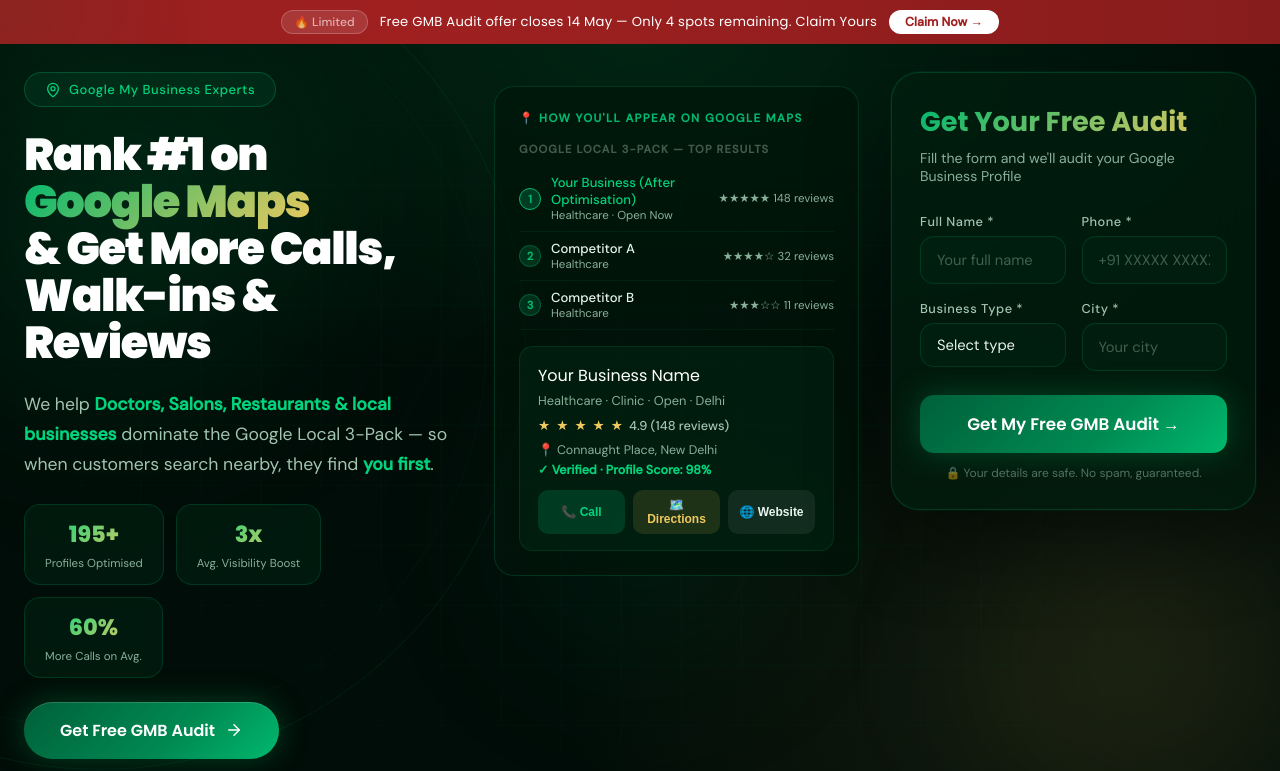
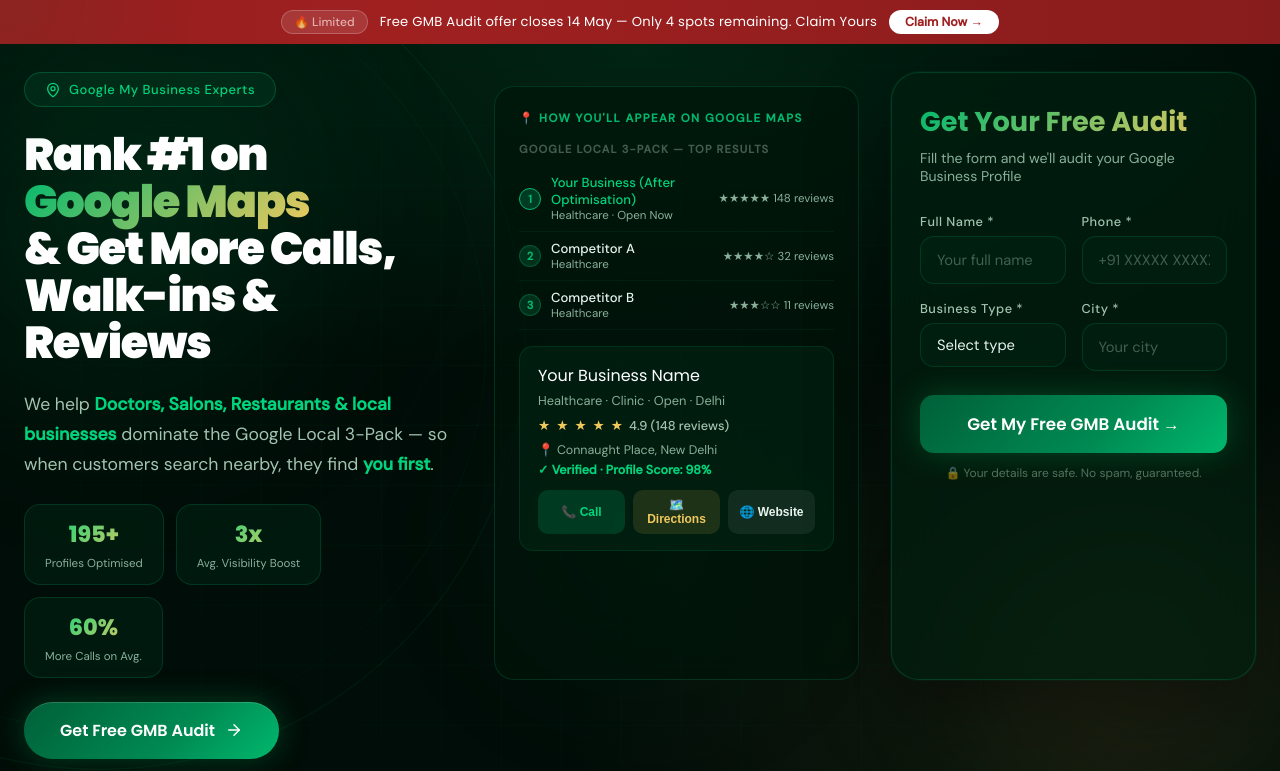
Before and after one commit to vineet0661/GMB_landing_page, a React (Vite) app: page / in a window 1280 px wide. Shown: the top 771 px of the page. Built offline with nearby package versions, Linux system fonts and the light colour scheme.

Commit message:
Update App.jsx
fixed card heights

```diff
--- a/src/App.jsx
+++ b/src/App.jsx
@@ -323,7 +323,7 @@ const globalCSS = `
   @keyframes ringPulse{0%{transform:scale(1);opacity:0.4;}100%{transform:scale(1.5);opacity:0;}}
   .gmb-hero-inner{position:relative;z-index:2;max-width:1400px;margin:0 auto;padding:28px 24px;width:100%;}
   .hero-grid{display:grid;gap:32px;align-items:start;}
-  @media(min-width:900px){.hero-grid{grid-template-columns:1.2fr 1fr 1fr;}}
+  @media(min-width:900px){.hero-grid{grid-template-columns:1.2fr 1fr 1fr;align-items:stretch;}}
   .gmb-hero h1{font-family:'Poppins',sans-serif;font-size:clamp(2.8rem,3.5vw,5rem);font-weight:900;line-height:1.05;letter-spacing:-0.03em;color:#fff;margin:24px 0;}
   .hero-sub{font-size:1.1rem;color:#a3c4b0;line-height:1.7;margin-bottom:24px;}
   .trust-row{display:flex;flex-wrap:wrap;gap:12px;margin-bottom:24px;}
@@ -336,7 +336,7 @@ const globalCSS = `
   .btn-whatsapp{display:inline-flex;align-items:center;gap:10px;background:rgba(37,211,102,0.12);border:1.5px solid rgba(37,211,102,0.35);color:#25d366;padding:16px 36px;border-radius:99px;font-family:'Poppins',sans-serif;font-weight:600;font-size:1rem;cursor:pointer;text-decoration:none;transition:background 0.2s,border-color 0.2s,transform 0.2s;}
   .btn-whatsapp:hover{background:rgba(37,211,102,0.2);border-color:rgba(37,211,102,0.6);transform:translateY(-2px);}
 
-  .form-card{background:rgba(0,30,15,0.7);border:1px solid rgba(0,180,110,0.22);backdrop-filter:blur(24px);border-radius:28px;padding:28px 28px;box-shadow:0 32px 80px rgba(0,0,0,0.4),0 0 0 1px rgba(0,180,110,0.08);text-align:left;}
+  .form-card{background:rgba(0,30,15,0.7);border:1px solid rgba(0,180,110,0.22);backdrop-filter:blur(24px);border-radius:28px;padding:28px 28px;box-shadow:0 32px 80px rgba(0,0,0,0.4),0 0 0 1px rgba(0,180,110,0.08);text-align:left;flex:1;}
   .form-title{font-family:'Poppins',sans-serif;font-weight:700;font-size:1.7rem;margin-bottom:6px;}
   .form-sub{color:#8ab09a;font-size:0.88rem;margin-bottom:28px;}
   .form-group{margin-bottom:16px;}
@@ -373,7 +373,7 @@ const globalCSS = `
   .grid-3{display:grid;gap:24px;} @media(min-width:600px){.grid-3{grid-template-columns:repeat(2,1fr);}} @media(min-width:900px){.grid-3{grid-template-columns:repeat(3,1fr);}}
   .grid-4{display:grid;gap:24px;} @media(min-width:600px){.grid-4{grid-template-columns:repeat(2,1fr);}} @media(min-width:900px){.grid-4{grid-template-columns:repeat(4,1fr);}}
 
-  .gmb-preview{background:rgba(0,20,10,0.65);border:1px solid rgba(0,180,110,0.2);border-radius:20px;padding:24px;margin-top:14px;text-align:left;}
+  .gmb-preview{background:rgba(0,20,10,0.65);border:1px solid rgba(0,180,110,0.2);border-radius:20px;padding:24px;margin-top:14px;text-align:left;flex:1;}
   .gp-label{font-size:0.72rem;color:var(--g3);font-weight:600;letter-spacing:0.12em;text-transform:uppercase;margin-bottom:16px;}
   .gp-card{background:rgba(0,40,20,0.5);border:1px solid rgba(0,180,110,0.15);border-radius:14px;padding:16px 18px;}
   .gp-biz{font-family:'Poppins',sans-serif;font-weight:500;font-size:1rem;color:#fff;margin-bottom:4px;}
@@ -741,7 +741,7 @@ object-fit: contain;
   .cursor-glow{position:fixed;width:400px;height:400px;background:radial-gradient(circle,rgba(0,140,70,0.06),transparent 70%);border-radius:50%;pointer-events:none;z-index:9999;transform:translate(-50%,-50%);transition:left 0.1s ease,top 0.1s ease;}
 
   /* Lead form wrapper */
-  .lead-form-wrapper{display:flex;flex-direction:column;gap:80px;}
+  .lead-form-wrapper{display:flex;flex-direction:column;flex:1;}
 
   /* Founder card (old - kept for compatibility) */
   .founder-section{margin-top:0;}
@@ -1305,8 +1305,8 @@ export default function GmbPage() {
                   <a href="https://wa.me/919911689427" target="_blank" rel="noopener noreferrer" className="btn-whatsapp"><MessageCircle style={{ width: 18, height: 18 }} />WhatsApp Us</a>
                 </div>
               </div>
-              <div className="reveal reveal-delay-3" style={{ alignSelf: "start", marginTop: 0 }}><GmbMockPreview /></div>
-              <div className="reveal reveal-delay-2" style={{ alignSelf: "start", marginTop: 0 }}><LeadForm compact={false} /></div>
+              <div className="reveal reveal-delay-3" style={{ display:"flex", height:"80%" }}><GmbMockPreview /></div>
+              <div className="reveal reveal-delay-2" style={{ display:"flex", height:"80%" }}><LeadForm compact={false} /></div>
             </div>
           </div>
         </section>
@@ -1514,7 +1514,6 @@ export default function GmbPage() {
         </section>
 
         <div className="divider" />
-
         {/* BOOKING STRIP */}
         <div className="booking-strip">
           <div className="booking-strip-inner">
```
